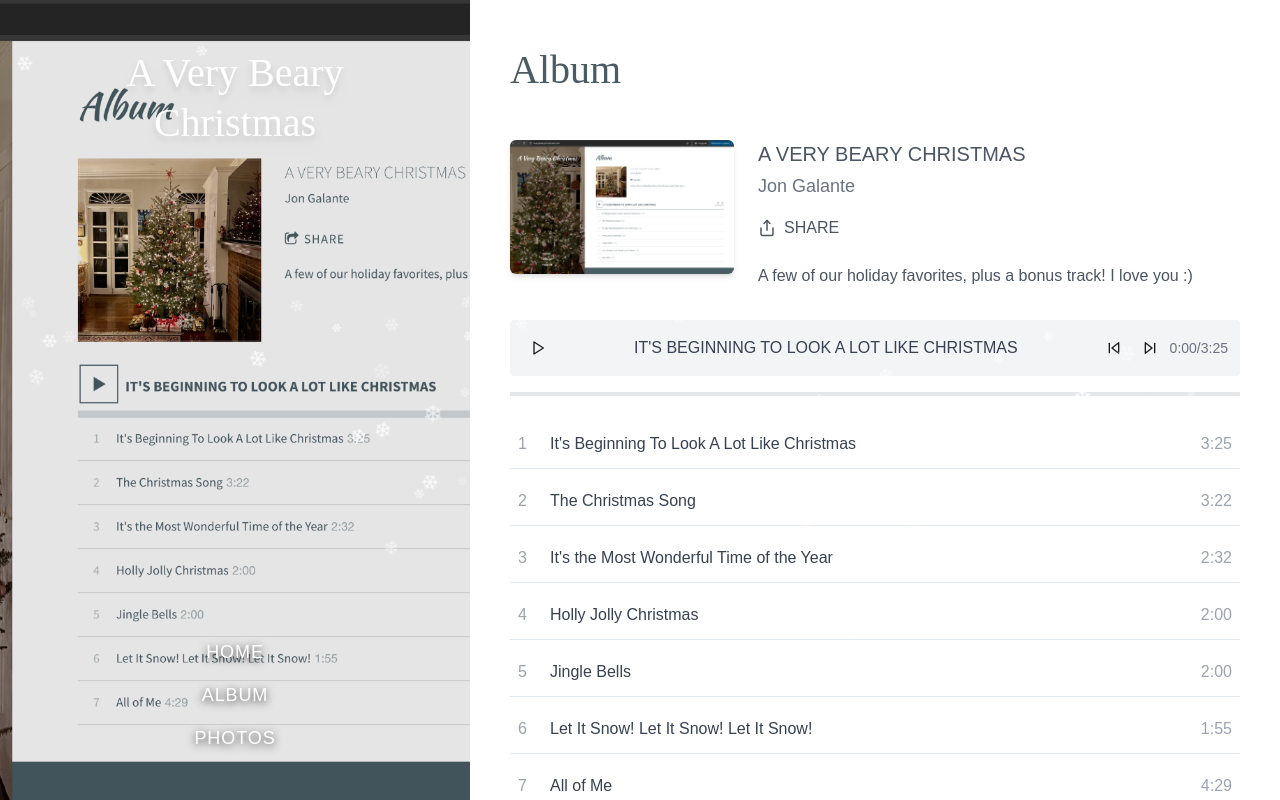
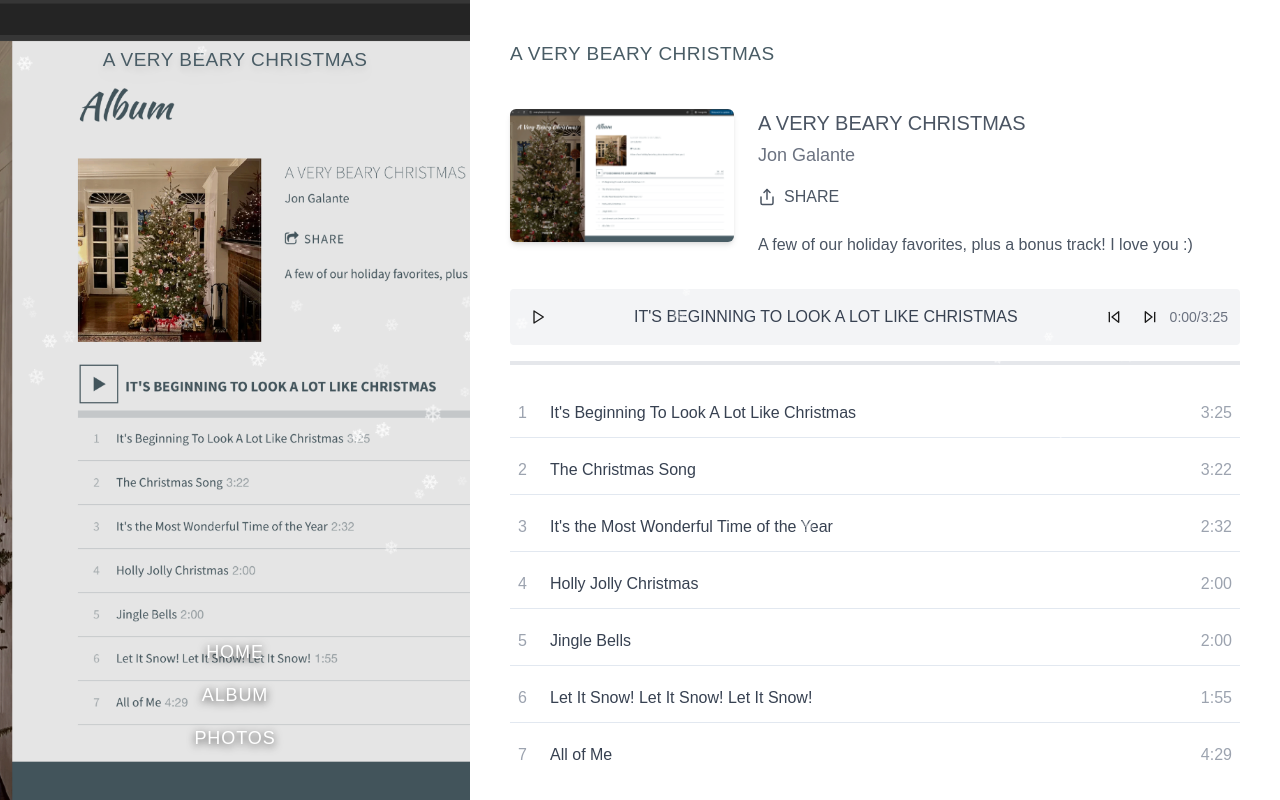
Before and after one commit to jonmgalante/a-very-beary-christmas, a React (Vite) app: page / in a window 1280 px wide. Built offline with nearby package versions, Linux system fonts and the light colour scheme.

Commit message:
Update font styles
Update the font styles to match the provided photo.

```diff
--- a/src/components/AlbumContent.tsx
+++ b/src/components/AlbumContent.tsx
@@ -5,7 +5,9 @@ import { TrackList } from "@/components/TrackList";
 export const AlbumContent: React.FC = () => {
   return (
     <div className="max-w-4xl mx-auto">
-      <h2 className="text-[40px] font-kaushan text-[#495C65] mb-10">Album</h2>
+      <h2 className="text-[19px] font-sans text-[#495C65] uppercase tracking-wide mb-10">
+        A VERY BEARY CHRISTMAS
+      </h2>
 
       <div className="flex flex-col md:flex-row gap-6 mb-8">
         {/* Album Cover */}
--- a/src/components/Sidebar.tsx
+++ b/src/components/Sidebar.tsx
@@ -12,14 +12,14 @@ export const Sidebar: React.FC = () => {
         }}
       >
         <div className="absolute inset-0 bg-black bg-opacity-10 flex flex-col justify-between h-full">
-          {/* Title - now centered with exact font size from screenshot */}
+          {/* Title - updated to match 19px Source Sans Pro font in #495C65 color */}
           <div className="p-6 md:p-12 text-center">
-            <h1 className="text-[40px] font-kaushan text-white drop-shadow-lg leading-tight inline-block">
-              A Very Beary Christmas
+            <h1 className="text-[19px] font-sans text-[#495C65] drop-shadow-lg leading-tight uppercase tracking-wide">
+              A VERY BEARY CHRISTMAS
             </h1>
           </div>
 
-          {/* Navigation - at the bottom, updated to match the screenshot with Source Sans Pro font */}
+          {/* Navigation - at the bottom */}
           <nav className="pb-12">
             <ul className="flex flex-col items-center space-y-4">
               <li>
```
